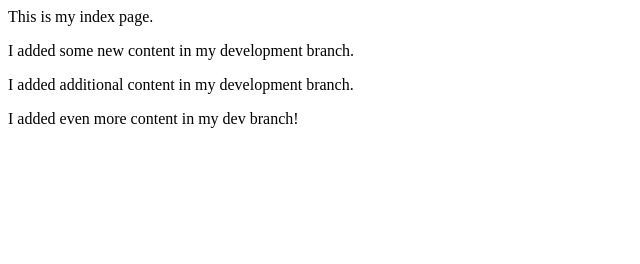
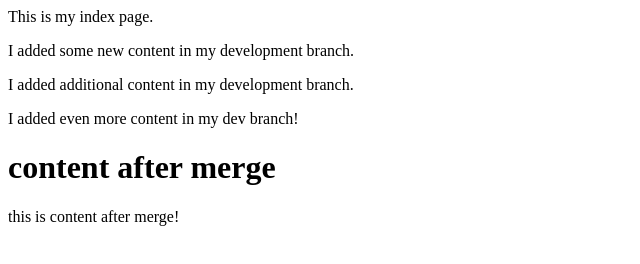
Before and after one commit to madosy/test-git, a plain HTML site: page index.html in a window 1280 px wide. Shown: the whole page, without its empty margins (0-640 px from the left). Drawn offline with Linux system fonts and the light colour scheme.

Commit message:
Content after merge

```diff
--- a/index.html
+++ b/index.html
@@ -11,5 +11,8 @@
     <p>I added some new content in my development branch.</p>
     <p>I added additional content in my development branch.</p>
     <p>I added even more content in my dev branch!</p>
+
+    <h1>content after merge</h1>
+    <p>this is content after merge!</p>
   </body>
 </html>
```
